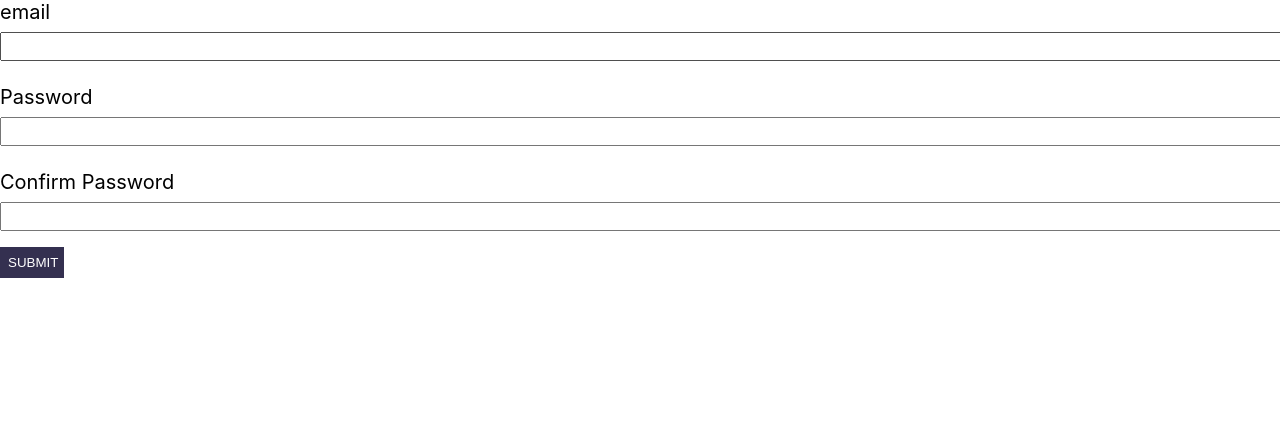
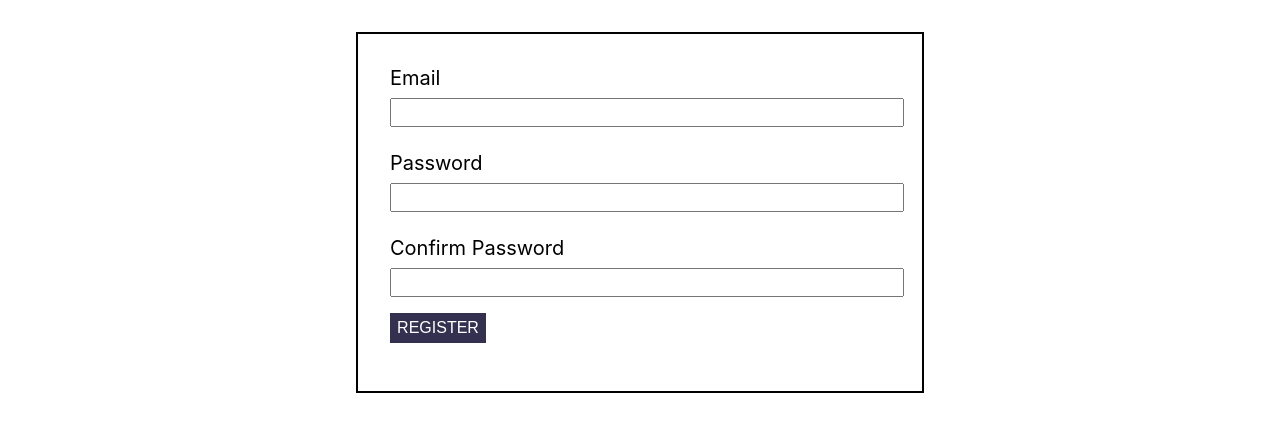
Before and after one commit to cbandara/my-inventory-app, a React (Create React App) app: page /register in a window 1280 px wide. Shown: the top 432 px of the page. Built offline with nearby package versions, Linux system fonts and the light colour scheme; no server answers.

Commit message:
added logo

```diff
--- a/src/App.css
+++ b/src/App.css
@@ -1,5 +1,6 @@
 .App {
 	font-size: 20px;
+	margin-top: 10px;
 }
 .App-logo {
   height: 40vmin;
@@ -29,7 +30,7 @@
 	border:1px solid #dcdcdc;
 	display:inline-block;
 	cursor:pointer;
-	color:#666666;
+	color: black;
 	font-family:Arial;
 	font-size:16px;
 	padding:6px 17px;
@@ -45,3 +46,35 @@ button:active {
 	position:relative;
 	top:1px;
 }
+
+label {
+  display: block;
+  margin-bottom: .5rem;
+}
+input, textarea {
+  display: block;
+  width: 100%;
+
+  padding-left: .5rem;
+  font-size: 20px;
+}
+
+.form-button {
+  border: 0;
+  background: #343050;
+  color: white;
+  margin:1rem 0;
+  width: 6rem;
+  text-transform:uppercase;
+	cursor: pointer;
+	font-size:16px;
+	padding: 6px;
+
+}
+.form-button:hover {
+	background:blue;
+}
+
+form {
+	padding: 20px;
+}
--- a/src/components/LoginForm.js
+++ b/src/components/LoginForm.js
@@ -1,7 +1,6 @@
 import React from "react";
 import { connect } from "react-redux";
-// import Input from "./Input";
-// import { reduxForm, Field } from 'redux-form';
+import { Link } from "react-router-dom";
 import { loginUser } from "../actions";
 import "./ProductForm.css";
 
@@ -19,9 +18,13 @@ class LoginForm extends React.Component {
 
     return (
       // Convert to Redux Form when using API or skip
-      <div classemail="formWrapper">
-        <Link to="/register"><button className="menu-button">Inventory</button></Link>
-        <form classemail="productForm" onSubmit={e => this.onSubmit(e)}>
+      <div className="formWrapper">
+
+        <div className="register-btn-wrapper">
+          <img src={'../img/myinventory.png'} alt="Logo"></img>
+          <p>MyInventory allows you to add and modify products in our database. In order to use this app you must register and login.</p>
+          <Link to="/register"><button className="menu-button">Register</button></Link></div>
+        <form className="productForm" onSubmit={e => this.onSubmit(e)}>
           <label htmlFor="email">email</label>
           <input
             name="email"
@@ -40,7 +43,7 @@ class LoginForm extends React.Component {
             required
           ></input>
           <br />
-          <button type="submit" className="form-button">Add</button>
+          <button type="submit" className="form-button">Login</button>
         </form>
       </div>
 
--- a/src/components/Menu.js
+++ b/src/components/Menu.js
@@ -3,12 +3,18 @@ import "./Menu.css";
 import { Link } from "react-router-dom";
 
 class Menu extends React.Component {
+  handleLogOut = () => {
+    localStorage.removeItem('auth-token')
+    sessionStorage.removeItem('auth-token')
+    this.props.history.push("/");
+  }
   render() {
     return (
       <div className="Menu">
-
+        <button onClick={this.handleLogOut}>Log Out</button>
         <Link to="/addProduct"><button className="menu-button">Add Product</button></Link>
         <Link to="/"><button className="menu-button">Inventory</button></Link>
+
       </div>
     );
   }
--- a/src/components/ProductForm.css
+++ b/src/components/ProductForm.css
@@ -11,25 +11,7 @@
 
 }
 
-label {
-  display: block;
-  margin-bottom: .5rem;
+.register-btn-wrapper {
+  text-align: center;
+  margin-top: 20px;
 }
-input, textarea {
-  display: block;
-  width: 100%;
-
-  padding-left: .5rem;
-  font-size: 20px;
-}
-
-.form-button {
-  border: 0;
-  background: #343050;
-  padding: .5rem;
-  color: white;
-  margin:1rem 0;
-  width: 4rem;
-  text-transform:uppercase;
-  cursor: pointer;
-}
--- a/src/components/RegisterForm.js
+++ b/src/components/RegisterForm.js
@@ -15,15 +15,16 @@ class RegisterForm extends React.Component {
     const confirmPassword = this.confirmPassword.value;
 
     if (password !== confirmPassword) {
-      this.setState({
-        error: 'passwords does not match'
-      })
+      alert("Passwords must match")
+      this.password.value = '';
+      this.confirmPassword.value = '';
       return
     }
     if (password.length < 8) {
-      this.setState({
-        error: "password must be a minimum of 8 characters"
-      })
+      alert("Passwords must be longer than 8 characters")
+      this.password.value = '';
+      this.confirmPassword.value = '';
+      return
     }
     this.props.dispatch(registerUser({ email, password }));
     this.password.value = '';
@@ -34,9 +35,9 @@ class RegisterForm extends React.Component {
 
     return (
       // Convert to Redux Form when using API or skip
-      <div classemail="formWrapper">
-        <form classemail="productForm" onSubmit={e => this.onSubmit(e)}>
-          <label htmlFor="email">email</label>
+      <div className="formWrapper">
+        <form className="productForm" onSubmit={e => this.onSubmit(e)}>
+          <label htmlFor="email">Email</label>
           <input
             id="email"
             name="email"
@@ -54,15 +55,15 @@ class RegisterForm extends React.Component {
             required
           ></input>
           <br />
-          <label htmlFor="confirm_password">Confirm Password</label>
+          <label htmlFor="confirmpassword">Confirm Password</label>
           <input
-            id="confirm-password"
-            name="confirm password"
+            id="confirmpassword"
+            name="confirmpassword"
             type="password"
             ref={confirmPassword => (this.confirmPassword = confirmPassword)}
             required
           ></input>
-          <button type="submit" className="form-button">Submit</button>
+          <button type="submit" className="form-button">Register</button>
         </form>
       </div>
 
```
Also changed, not shown: src/components/Input.js (deleted, +0 -40 lines), src/img/myinventory.png (added), 1 other file (tests, documents, lock files or other folders).
